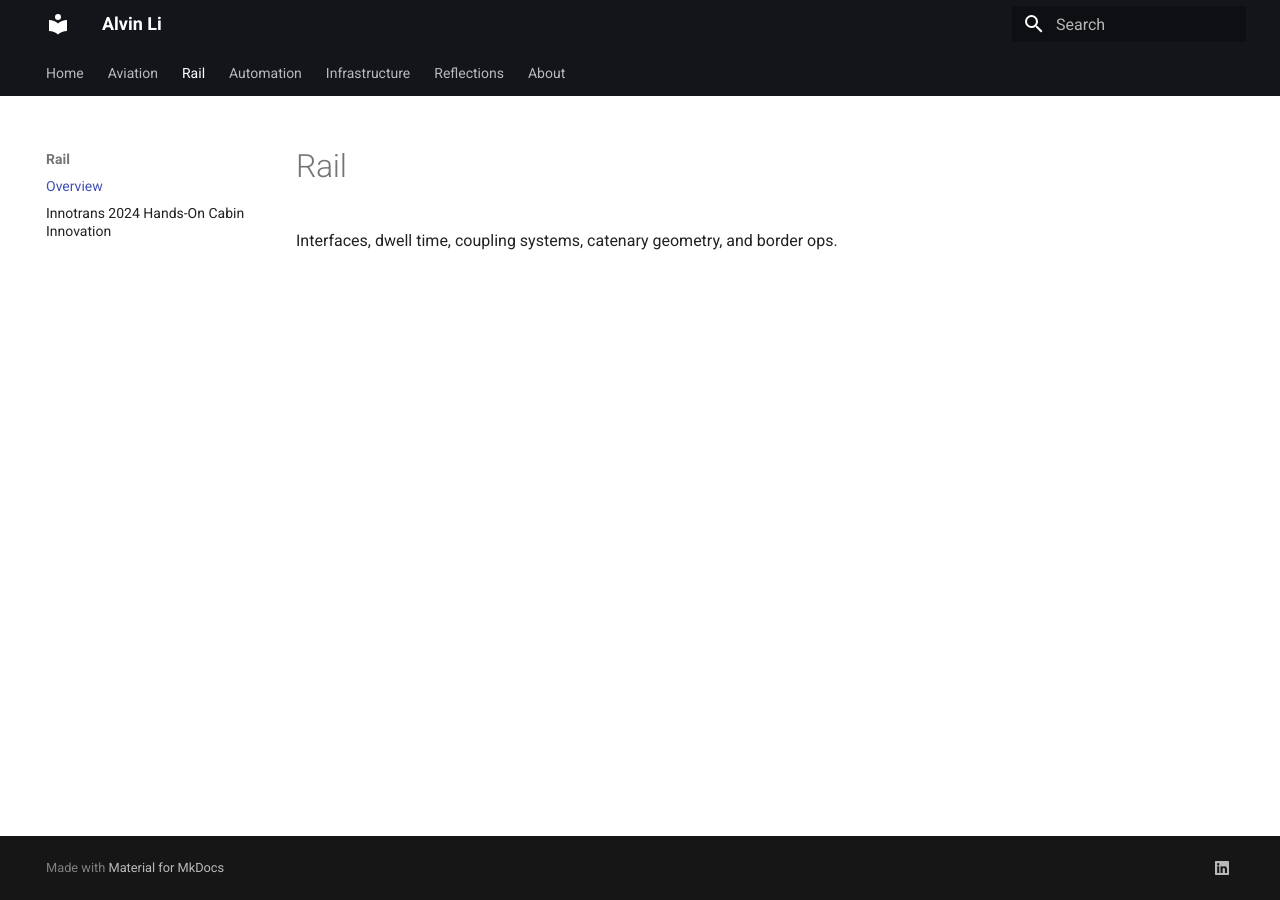
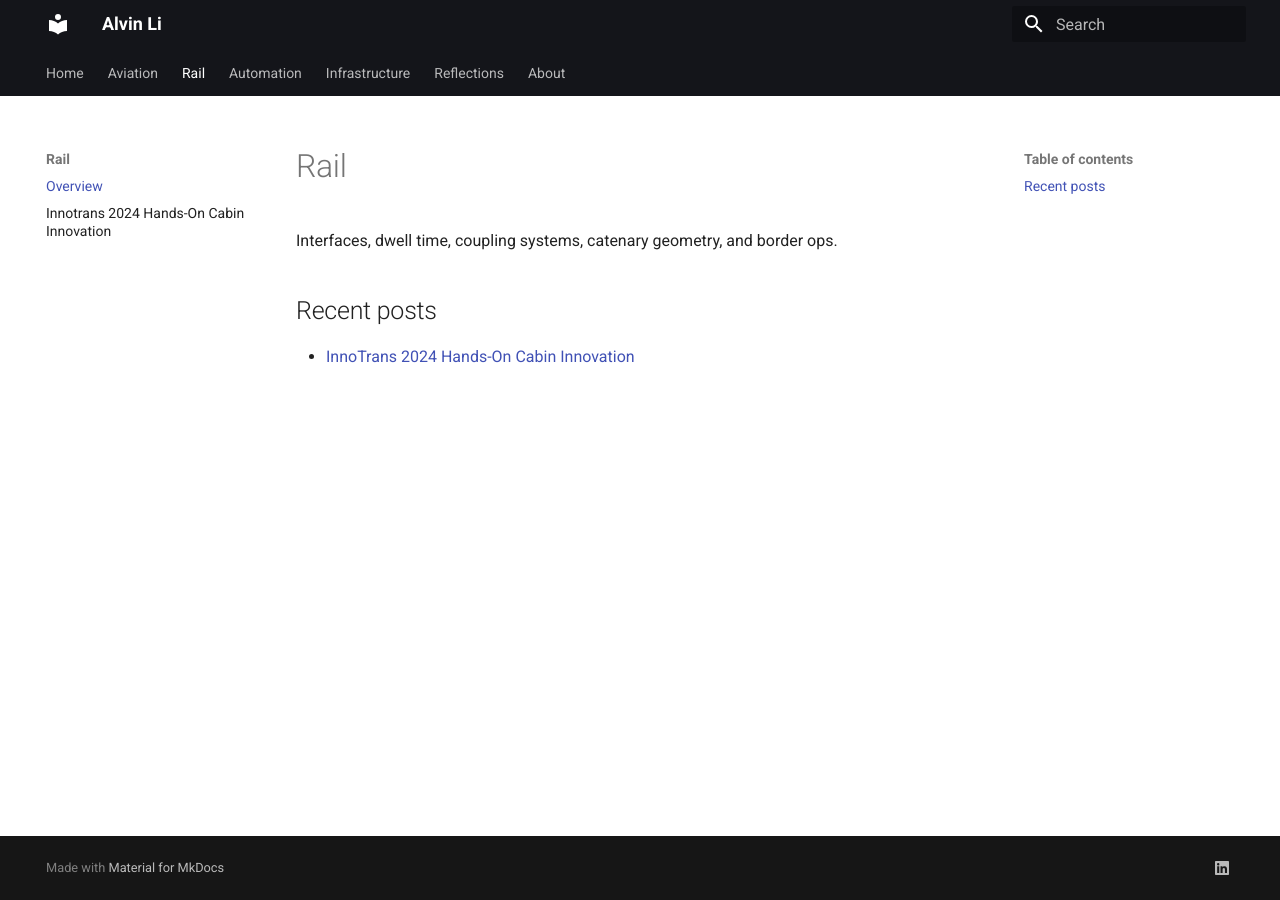
Before and after one commit to alvvvli/alvin-site, an MkDocs documentation site: the page built from docs/rail/index.md, in a window 1280 px wide. Built offline with MkDocs 1.6.1 and Material for MkDocs 9.7.7, drawn with Linux system fonts in a browser that asks for light colours.

Commit message:
Update index.md

```diff
--- a/docs/rail/index.md
+++ b/docs/rail/index.md
@@ -1,3 +1,6 @@
 # Rail
 
 Interfaces, dwell time, coupling systems, catenary geometry, and border ops.
+
+## Recent posts
+- [InnoTrans 2024 Hands-On Cabin Innovation](innotrans-2024.md)
```
